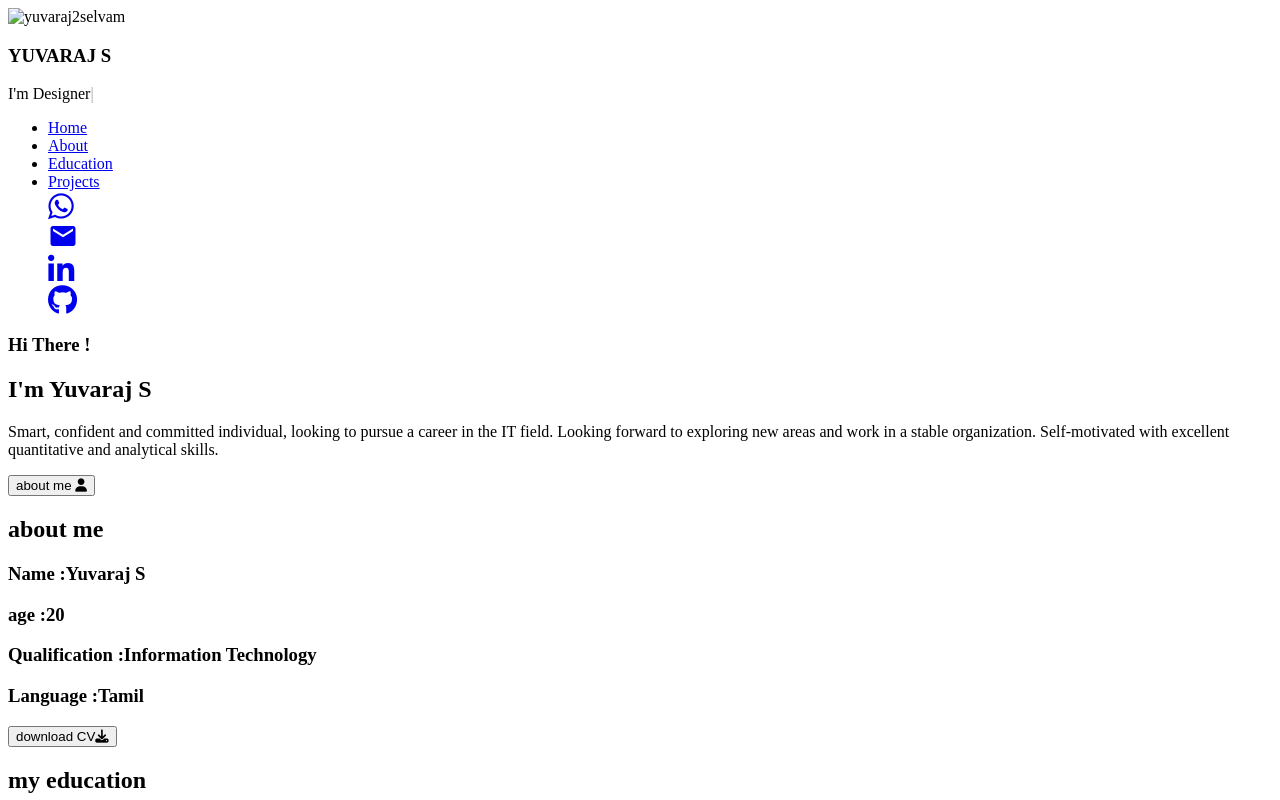
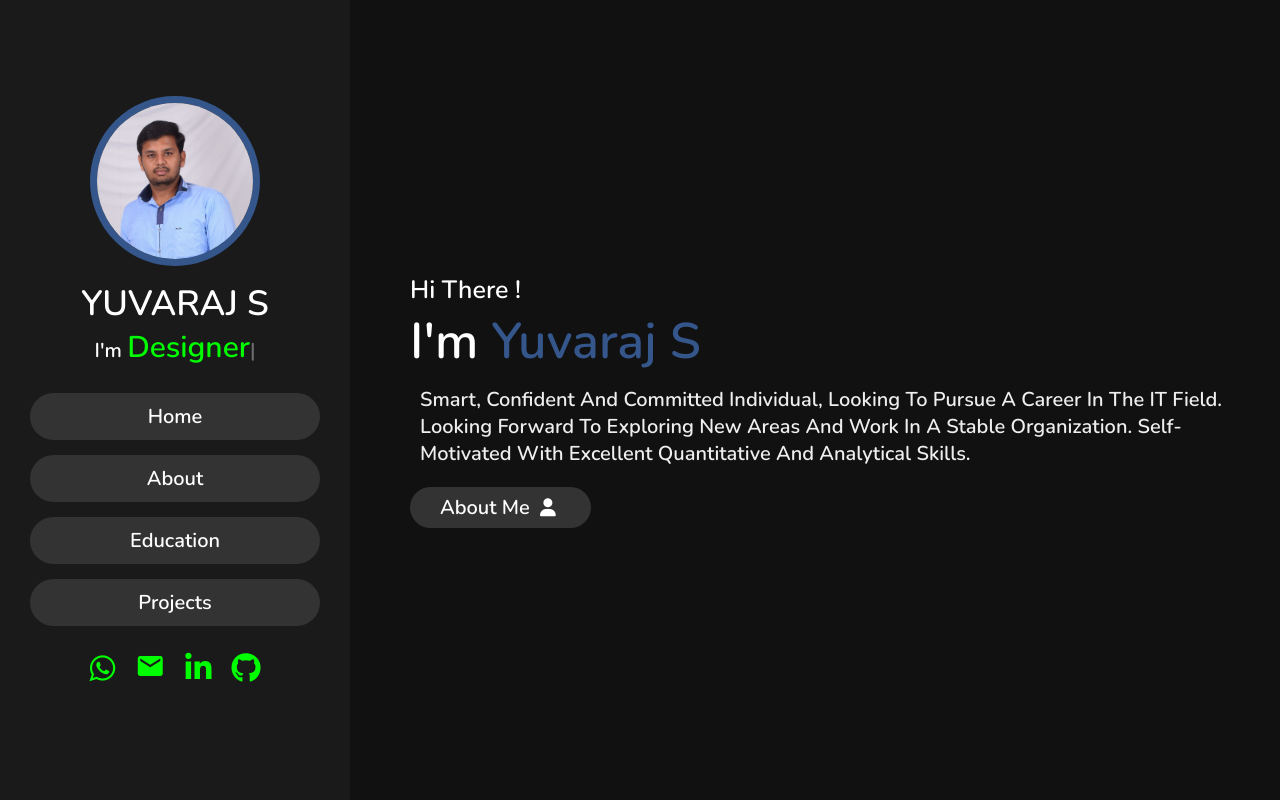
Before and after one commit to yuvaraj2selvam/Portfolio, a plain HTML site: page index.html in a window 1280 px wide. Shown: the top 800 px of the page. Drawn offline with nearby package versions, Linux system fonts and the light colour scheme.

Commit message:
Update index.html

```diff
--- a/index.html
+++ b/index.html
@@ -8,14 +8,14 @@
 	<link rel="stylesheet" href="https://cdnjs.cloudflare.com/ajax/libs/font-awesome/6.3.0/css/all.min.css">
 	<link rel="stylesheet" href="https://cdnjs.cloudflare.com/ajax/libs/font-awesome/4.7.0/css/font-awesome.min.css">
      <link href="https://fonts.googleapis.com/icon?family=Material+Icons" rel="stylesheet">
-	<link rel="stylesheet" type="style/css" href="styles.css">
+	<link rel="stylesheet" type="text/css" href="styles.css">
 </head>
 <body>
 
 <header>
 
 	<div class="user">
-		<img class="img" src="image1" alt="yuvaraj2selvam">
+		<img class="img" src="image1.jpg" alt="yuvaraj2selvam">
 		<h3 class="name">YUVARAJ S</h3>
 		<p class="post">I'm <span class="multiText"></span> </p>
 
```
